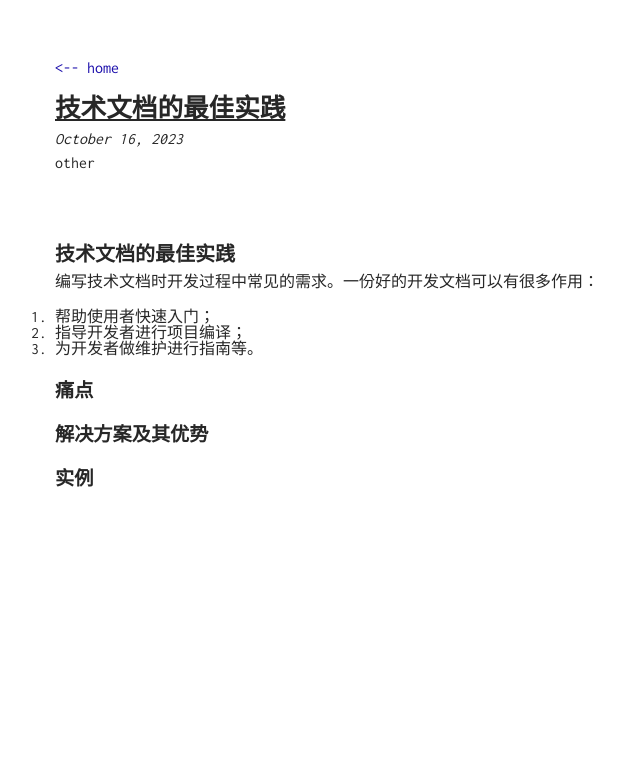
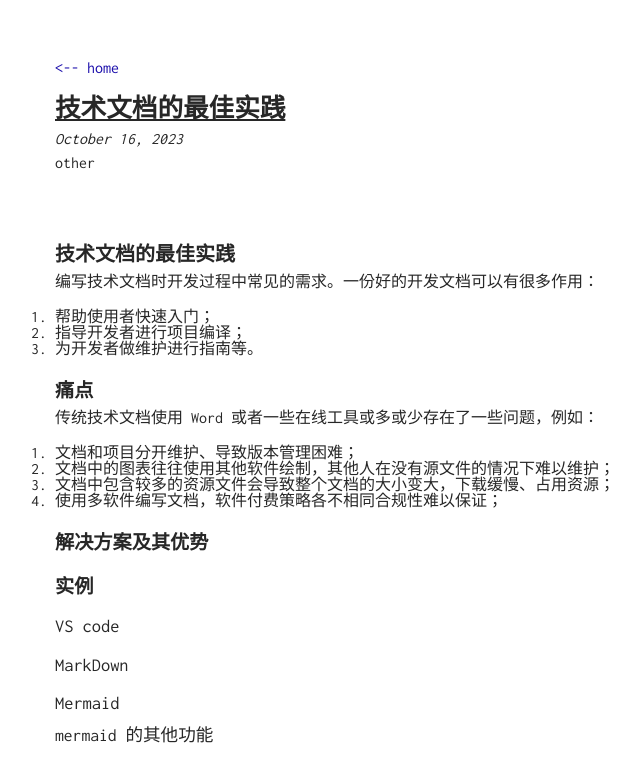
Before and after one commit to TobiahShaw/TobiahShaw.github.io, a Jekyll site: the page built from _posts/2023-10-16-Best-Practice-in-Tech-Doc.md, in a window 1280 px wide. Shown: the top 782 px of the page, without its empty margins (285-925 px from the left). Built offline with Jekyll 4.4.1, drawn with Linux system fonts in a browser that asks for light colours.

Commit message:
update post

```diff
--- a/_posts/2023-10-16-Best-Practice-in-Tech-Doc.md
+++ b/_posts/2023-10-16-Best-Practice-in-Tech-Doc.md
@@ -14,6 +14,21 @@ tag: other
 
 ## 痛点
 
+传统技术文档使用 Word 或者一些在线工具或多或少存在了一些问题，例如：
+
+1. 文档和项目分开维护、导致版本管理困难；
+2. 文档中的图表往往使用其他软件绘制，其他人在没有源文件的情况下难以维护；
+3. 文档中包含较多的资源文件会导致整个文档的大小变大，下载缓慢、占用资源；
+4. 使用多软件编写文档，软件付费策略各不相同合规性难以保证；
+
 ## 解决方案及其优势
 
 ## 实例
+
+### VS code
+
+### MarkDown
+
+### Mermaid
+
+#### mermaid 的其他功能
```
